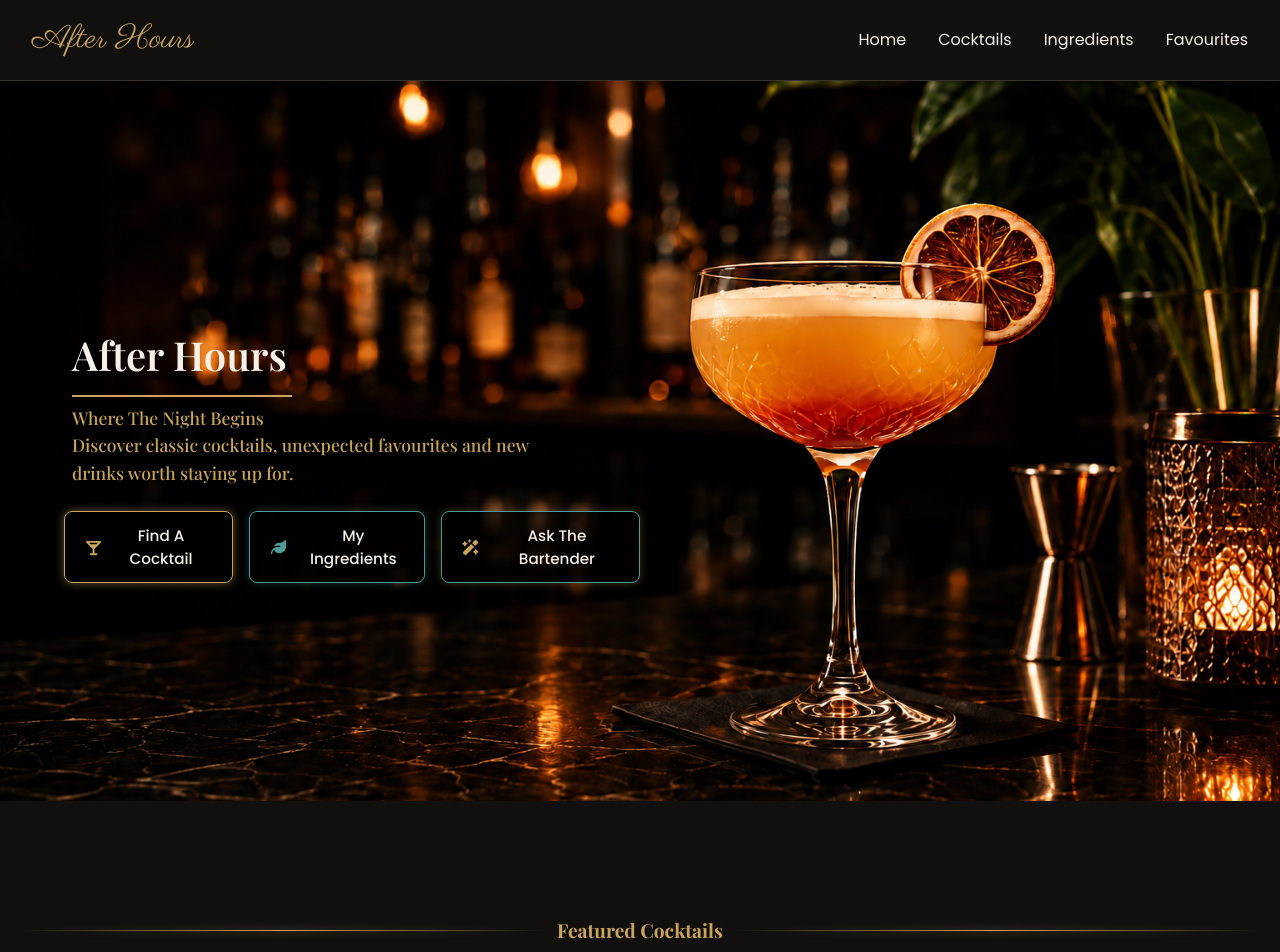
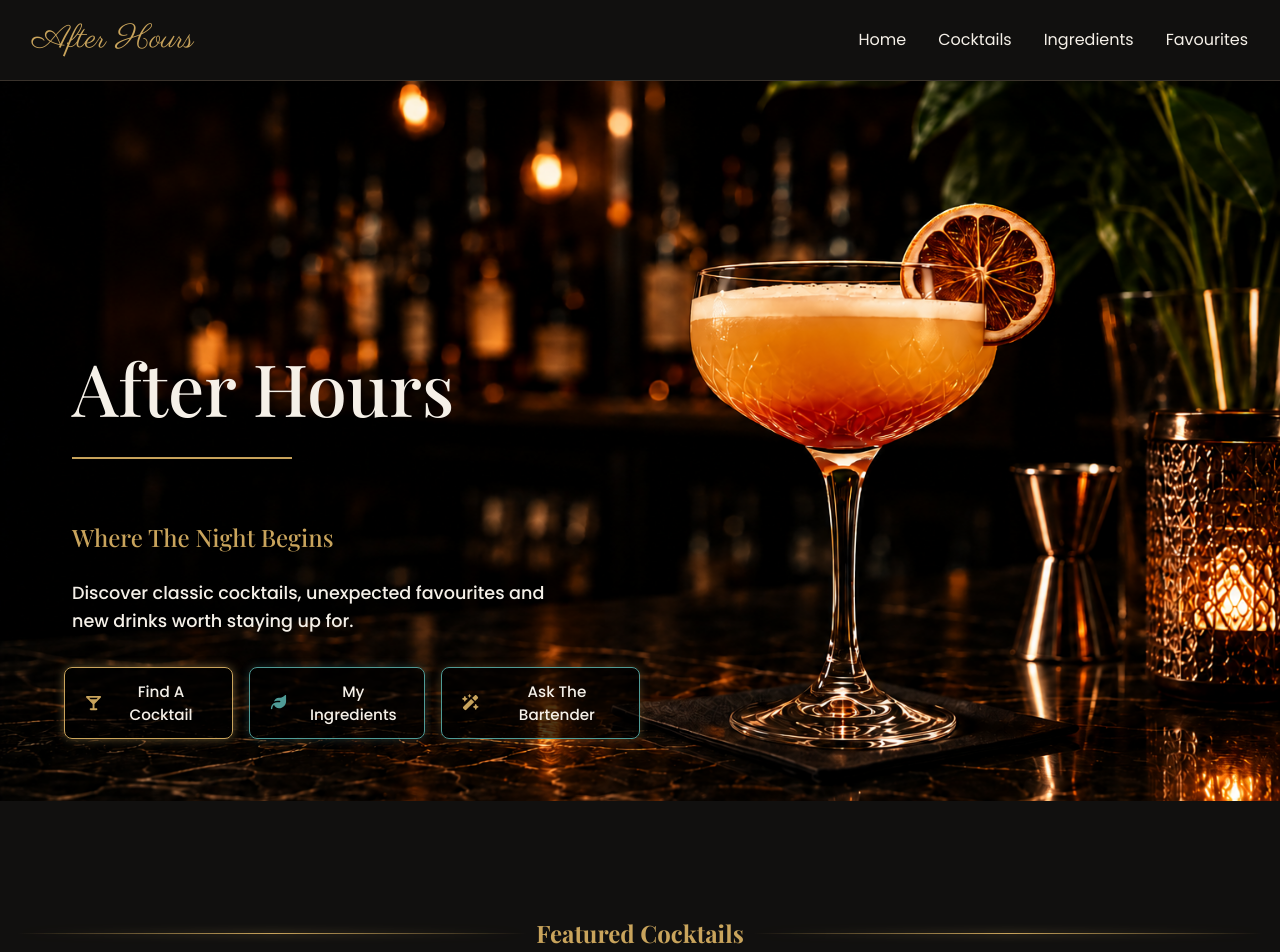
Before and after one commit to HollyBlue87/after-hours, a React (Vite) app: page / in a window 1280 px wide. Shown: the top 952 px of the page. Built offline with nearby package versions, Linux system fonts and the light colour scheme; no server answers.

Commit message:
clean up responsive layouts and hero styles

```diff
--- a/src/components/CocktailCard.css
+++ b/src/components/CocktailCard.css
@@ -45,18 +45,17 @@
     display: flex;
     overflow-x: auto;
     gap: 1rem;
-    flex: 1;
     min-width: 0;
+    scrollbar-width: none;
 }
 
 .carousel-wrapper {
-    display: flex;
-    align-items: center;
-    gap: 0.75rem;
+    position: relative;
     width: 100%;
 }
 
 .scroll-button {
+    display: none;
     width: 42px;
     height: 42px;
     border: 1px solid var(--gold);
@@ -84,6 +83,10 @@
     display: flex;
     flex-direction: column;
     flex-shrink: 0;
+}
+
+.featured-container .cocktail-card:first-child {
+    margin-left: 0.75rem;
 }
 
 .image-area {
@@ -217,3 +220,25 @@
     margin: 1rem 0 0;
     font-style: italic;
 }
+
+@media (min-width: 768px) {
+
+    .carousel-wrapper {
+        display: flex;
+        align-items: center;
+        gap: 0.75rem;
+        width: 100%;
+    }
+
+    .scroll-button {
+        display: block;
+    }
+
+    .featured-title {
+        font-size: 1.5rem;
+    }
+
+    .featured-non-alcoholic .featured-title {
+        font-size: 1.5rem;
+    }
+}
--- a/src/components/Hero.css
+++ b/src/components/Hero.css
@@ -1,4 +1,5 @@
 /* Main Hero section and background image */
+
 .hero {
     width: 100%;
     height: 600px;
@@ -11,21 +12,22 @@
             transparent 100%
         ),
         url(../assets/hero-image-mobile.png);
-
     background-size: cover;
     background-position: center;
     background-repeat: no-repeat;
-
     position: relative;
 }
 
 
 /* Adds extra space between the Hero and Featured Cocktails */
+
 .hero + .featured-cocktails {
     padding-top: 120px;
 }
 
+
 /* Main wrapper containing the Hero text and buttons */
+
 .hero-content {
     max-width: 260px;
     padding-left: 1rem;
@@ -34,6 +36,7 @@
 
 
 /* Hero text block */
+
 .hero-copy {
     transform: translateY(25%);
     max-width: 260px;
@@ -42,7 +45,9 @@
     margin-left: 0.5rem;
 }
 
+
 /* Main "After Hours" heading */
+
 .hero-title {
     font-family: var(--heading-font);
     font-size: 2.5rem;
@@ -53,6 +58,7 @@
 
 
 /* Gold decorative line underneath the main heading */
+
 .hero-title::after {
     content: "";
     display: block;
@@ -60,10 +66,12 @@
     height: 2px;
     background-color: var(--gold);
     margin-top: 1rem;
+    margin-left: 0.5rem;
 }
 
 
 /* General h1 spacing within the Hero */
+
 .hero h1 {
     margin-top: 0;
     margin-left: 0.5rem;
@@ -72,9 +80,10 @@
 
 
 /* "Where The Night Begins" subtitle */
+
 .hero-subtitle {
     font-family: var(--heading-font);
-    font-size: 1.1rem;
+    font-size: 1.3rem;
     font-weight: 500;
     color: var(--gold);
     margin-left: 0.5rem;
@@ -83,55 +92,57 @@
 
 
 /* Introductory Hero paragraph */
+
 .hero-intro {
     font-family: var(--primary-font);
     font-size: 1rem;
-    color: var(--text-secondary);
+    color: var(--text-primary);
     max-width: 400px;
     line-height: 1.6;
+    margin-top: 1rem;
     margin-left: 0.5rem;
     margin-right: 0.5rem;
     font-weight: 500;
 }
 
+
 /* Container holding the three Hero buttons */
+
 .hero-actions {
     display: flex;
     align-items: center;
     flex-direction: column;
     gap: 1rem;
-
     position: absolute;
     bottom: -80px;
     left: 50%;
     transform: translateX(-50%);
 }
 
+
 /* Shared layout, typography and background for Hero buttons */
+
 .hero-actions button {
     display: flex;
     align-items: center;
     justify-content: center;
     gap: 0.5rem;
-
     min-height: 52px;
     padding: 0.75rem 1.25rem;
-
     font-family: var(--primary-font);
     font-size: 0.95rem;
     font-weight: 500;
-
     border-radius: 8px;
     cursor: pointer;
-
     transition: all 0.3s ease;
-
     width: 290px;
     background-color: rgba(0, 0, 0, 0.7);
     background-blend-mode: multiply;
 }
 
+
 /* Find A Cocktail button */
+
 .primary-cta {
     background: transparent;
     color: var(--text-primary);
@@ -141,12 +152,14 @@
 
 
 /* Martini icon */
+
 .primary-cta svg {
     color: var(--gold);
 }
 
 
 /* Find A Cocktail hover state */
+
 .primary-cta:hover {
     background: var(--gold-hover);
     color: var(--primary-bg);
@@ -156,11 +169,14 @@
 
 
 /* Martini icon hover state */
+
 .primary-cta:hover svg {
     color: var(--primary-bg);
 }
 
+
 /* My Ingredients button */
+
 .secondary-cta {
     background: transparent;
     color: var(--text-primary);
@@ -170,6 +186,7 @@
 
 
 /* Leaf icon */
+
 .secondary-cta svg {
     margin-right: 0.5rem;
     color: var(--teal);
@@ -177,6 +194,7 @@
 
 
 /* My Ingredients hover state */
+
 .secondary-cta:hover {
     background-color: var(--teal);
     border: 1px solid var(--teal);
@@ -185,11 +203,14 @@
 
 
 /* Leaf icon hover state */
+
 .secondary-cta:hover svg {
     color: var(--text-primary);
 }
 
+
 /* Ask The Bartender button */
+
 .ai-cta {
     background: transparent;
     color: var(--text-primary);
@@ -199,15 +220,17 @@
 
 
 /* Ask The Bartender hover state */
+
 .ai-cta:hover {
     background: var(--gold-hover);
     color: var(--primary-bg);
     border: 1px solid var(--teal);
-    box-shadow: 0 0 10px rgb(164, 208, 205, 0.5);
+    box-shadow: 0 0 10px rgba(164, 208, 205, 0.5);
 }
 
 
 /* Magic wand icon */
+
 .ai-cta svg {
     margin-right: 0.5rem;
     color: var(--gold);
@@ -215,13 +238,18 @@
 
 
 /* Magic wand icon hover state */
+
 .ai-cta:hover svg {
     color: var(--primary-bg);
 }
 
+
+/* Tablet */
+
 @media screen and (min-width: 768px) and (max-width: 991px) {
 
     /* Tablet Hero sizing and background positioning */
+
     .hero {
         height: 800px;
         background-size: 100% auto;
@@ -231,6 +259,7 @@
 
 
     /* Tablet Hero content positioning */
+
     .hero-content {
         max-width: 500px;
         padding-left: 3rem;
@@ -239,6 +268,7 @@
 
 
     /* Tablet Hero text block */
+
     .hero-copy {
         transform: none;
         max-width: 360px;
@@ -246,18 +276,25 @@
 
 
     /* Tablet Hero heading */
+
     .hero-title {
         font-size: 3.5rem;
     }
 
+    .hero-title::after {
+        margin-left: 4rem;
+    }
+
 
     /* Tablet Hero subtitle */
+
     .hero-subtitle {
         font-size: 1.5rem;
     }
 
 
     /* Tablet Hero intro */
+
     .hero-intro {
         font-size: 1.1rem;
         max-width: 340px;
@@ -265,11 +302,11 @@
 
 
     /* Tablet Hero buttons */
+
     .hero-actions {
         position: absolute;
         bottom: 80px;
         left: 25%;
-
         display: flex;
         flex-direction: column;
         align-items: flex-start;
@@ -278,80 +315,139 @@
 
 
     /* Tablet button width */
+
     .hero-actions button {
         width: 300px;
     }
+
+
+    .hero + .featured-cocktails {
+        padding-top: 60px;
+    }
 }
+
+
+/* Desktop */
 
 @media screen and (min-width: 992px) {
 
     /* Desktop Hero background and layout */
+
     .hero {
         width: 100%;
         height: 90vh;
-
         background-image: url("../assets/after-hours-hero.png");
         background-size: cover;
         background-position: 75% 60%;
         background-repeat: no-repeat;
-
-        display: flex;
-        align-items: center;
     }
 
 
     /* Desktop Hero content */
+
     .hero-content {
-        width: 50%;
-        max-width: none;
-        padding-left: 5%;
+        max-width: 500px;
+        padding-left: 3rem;
+        padding-top: 4rem;
         text-align: left;
-        background-color: transparent;
     }
 
 
     /* Desktop Hero text block */
+
     .hero-copy {
         transform: none;
-        max-width: 500px;
-        background-color: transparent;
+        max-width: 360px;
+        margin-left: 2rem;
+        background-color: rgba(0, 0, 0, 0.15);
     }
 
 
     /* Desktop Hero heading */
+
     .hero-title {
-        font-size: 4.5rem;
+        font-size: 3.5rem;
+    }
+
+
+    .hero-title::after {
+        margin-left: 0;
     }
 
 
     /* Desktop Hero subtitle */
+
     .hero-subtitle {
         font-size: 1.5rem;
     }
 
 
     /* Desktop Hero intro */
+
     .hero-intro {
-        max-width: 500px;
+        font-size: 1.1rem;
+        max-width: 340px;
     }
 
+
+    /* Desktop Hero buttons */
+
+    .hero-actions {
+        position: absolute;
+        bottom: 80px;
+        left: 25%;
+        display: flex;
+        flex-direction: column;
+        align-items: flex-start;
+        gap: 1rem;
+    }
+
+
+    .hero-actions button {
+        width: 300px;
+    }
+}
+
+@media screen and (min-width: 1200px) {
+
+    /* Desktop Hero content */
+.hero-content {
+    width: 50%;
+    max-width: none;
+    padding-left: 5%;
+    text-align: left;
+    transform: translateY(40%);
+}
+
+/* Desktop Hero text block */
+.hero-copy {
+    transform: none;
+    max-width: 500px;
+    background-color: transparent;
+    margin-left: 0;
+}
+
+    /* Desktop Hero heading */
+    .hero-title { font-size: 4.5rem; }
+
+    /* Desktop Hero subtitle */
+    .hero-subtitle { font-size: 1.5rem; }
+
+    /* Desktop Hero intro */
+    .hero-intro { max-width: 500px; }
 
     /* Desktop Hero buttons */
     .hero-actions {
         position: static;
         transform: none;
-
         display: flex;
         flex-direction: row;
         align-items: center;
         gap: 1rem;
-
-        margin-top: 1.5rem;
+        margin-top: 2rem;
     }
 
+    /* Desktop button width adjusts to content */
+    .hero-actions button { width: auto; }
 
-    /* Desktop button width adjusts to content */
-    .hero-actions button {
-        width: auto;
-    }
 }
--- a/src/components/SearchCocktails.css
+++ b/src/components/SearchCocktails.css
@@ -18,7 +18,7 @@
     flex-direction: column;
 }
 
-.search-hero .hero-content {
+.search-hero-content {
   width: 280px;
   display: flex;
   flex-direction: column;
@@ -27,7 +27,7 @@
   transform: translate(1rem, 30px);
 }
 
-.hero-content h1 {
+.search-hero-content h1 {
     font-family: var(--heading-font);
     font-size: 2.5rem;
     font-weight: 600;
@@ -36,7 +36,7 @@
     line-height: 1.2;
 }
 
-.hero-content p {
+.search-hero-content p {
     font-family: var(--heading-font);
     font-size: 1.1rem;
     font-weight: 500;
@@ -120,22 +120,26 @@
 
 @media screen and (min-width: 768px) {
 
+    .search-hero-content {
+        transform: translate(80px, 120px);
+    }
+
     .search-hero {
         background-image: url(../assets/search-hero.png);
         background-position: 60% center;
     }
 
-    .search-hero .hero-content {
+    .search-hero-content {
         width: 440px;
         text-align: center;
     }
 
-    .search-hero .hero-content h1 {
+    .search-hero-content h1 {
         font-size: 3.5rem;
         margin-left: 0;
     }
 
-    .search-hero .hero-content p {
+    .search-hero-content p {
         font-size: 1.5rem;
     }
 
@@ -153,18 +157,26 @@
         padding: 0 1.5rem;
         font-size: 1.3rem;
     }
+
+    .search-results-grid {
+        grid-template-columns: repeat(2, 300px);
+    }
 }
 
 @media screen and (min-width: 992px) {
 
-    .search-hero .hero-content {
-        transform: translate(90px, 40px);
+    .search-hero-content {
+        transform: translate(120px, 120px);
+    }
+
+    .search-results-grid {
+        grid-template-columns: repeat(3, 300px);
     }
 }
 
 @media screen and (min-width: 1200px) {
 
-    .search-hero .hero-content {
-        transform: translate(120px, 60px);
+    .search-hero-content {
+        transform: translate(260px, 160px);
     }
 }
--- a/src/components/SearchCocktails.jsx
+++ b/src/components/SearchCocktails.jsx
@@ -42,7 +42,7 @@ function SearchCocktails() {
     <>
         <section className="search-hero">
 
-          <div className="hero-content">
+          <div className="search-hero-content">
               <h1>Search Cocktails</h1>
               <p>What are you sipping tonight?</p>
                 <div className="form-container">
```
Also changed, not shown: src/components/MyIngredients.css (+46 -12 lines), src/components/MyIngredients.jsx (+2 -7 lines).
